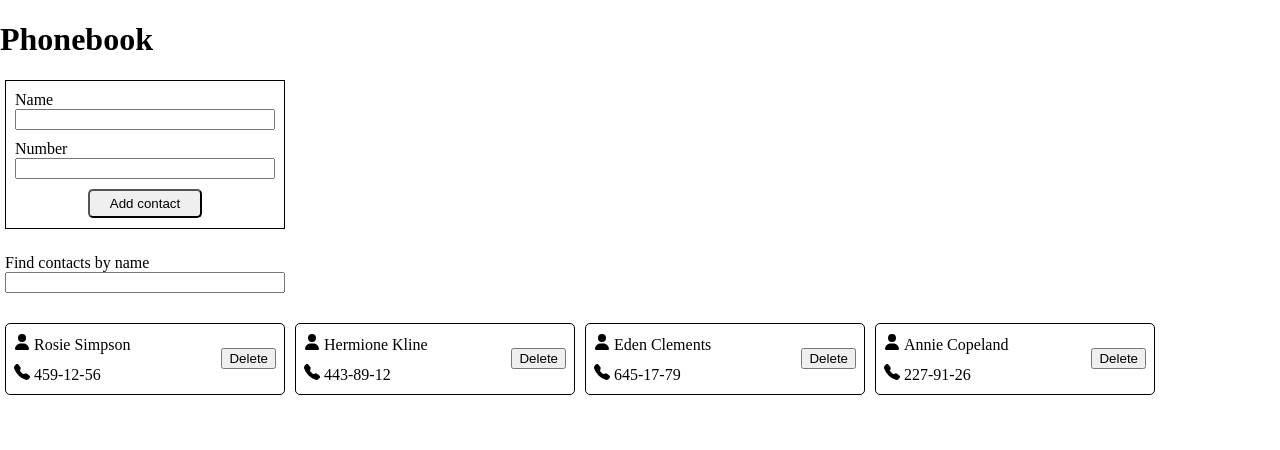
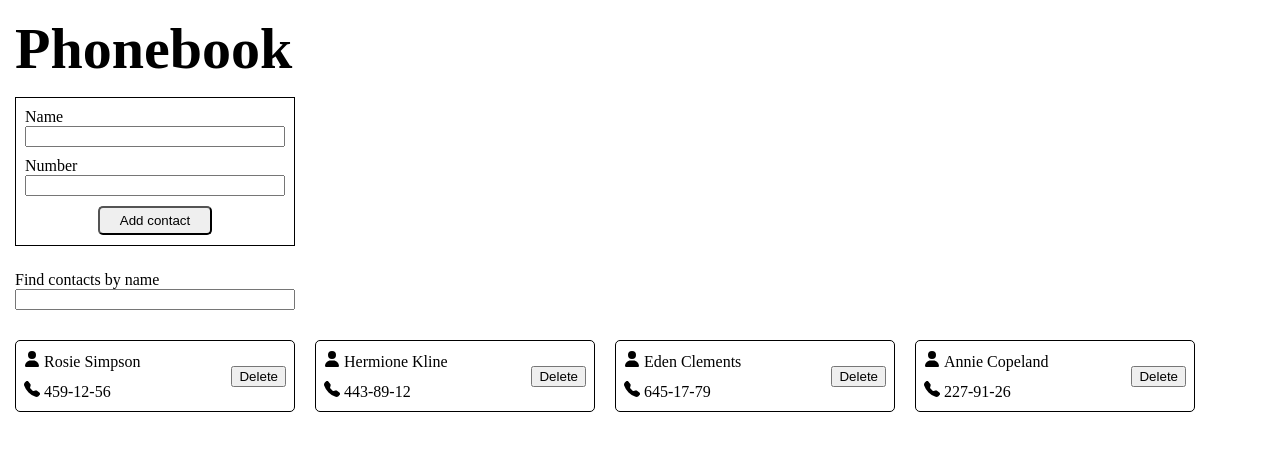
Before and after one commit to HelenYazh/goit-react-hw-03, a React (Vite) app: page / in a window 1280 px wide. Shown: the top 450 px of the page. Built offline with nearby package versions, Linux system fonts and the light colour scheme.

Commit message:
update css

```diff
--- a/src/components/App.css
+++ b/src/components/App.css
@@ -0,0 +1,6 @@
+.title {
+  margin: 5px;
+  margin-left: 15px;
+  font-size: 58px;
+  line-height: 1.5;
+}
--- a/src/components/App.jsx
+++ b/src/components/App.jsx
@@ -40,7 +40,7 @@ export default function App() {
   return (
     <>
       <div>
-        <h1>Phonebook</h1>
+        <h1 className="title">Phonebook</h1>
         <ContactForm onAddContact={onAddContact} />
         <SearchBox value={searchContact} onChange={handleSearch} />
         <ContactList
--- a/src/components/Contact/Contact.module.css
+++ b/src/components/Contact/Contact.module.css
@@ -3,6 +3,7 @@
   border-radius: 5px;
   padding: 0 8px;
   margin: 5px;
+  margin-left: 15px;
   display: inline-flex;
   justify-content: space-between;
   align-items: center;
--- a/src/components/ContactForm/ContactForm.module.css
+++ b/src/components/ContactForm/ContactForm.module.css
@@ -1,6 +1,7 @@
 .form {
   border: 1px solid black;
   margin: 5px;
+  margin-left: 15px;
   margin-bottom: 25px;
   padding: 10px;
   display: flex;
--- a/src/components/SearchBox/SearchBox.module.css
+++ b/src/components/SearchBox/SearchBox.module.css
@@ -2,6 +2,7 @@
   display: flex;
   flex-direction: column;
   margin: 5px;
+  margin-left: 15px;
   margin-bottom: 25px;
   justify-content: center;
   align-items: start;
```
